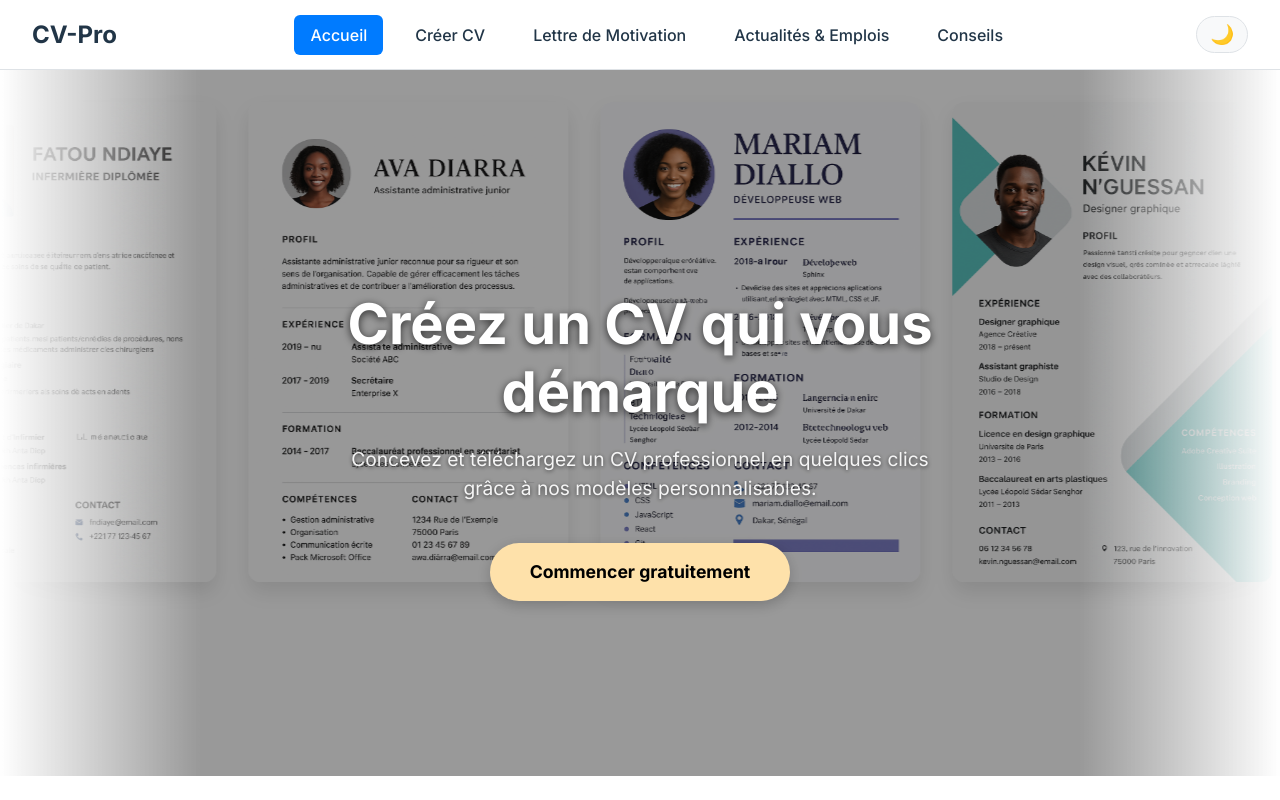
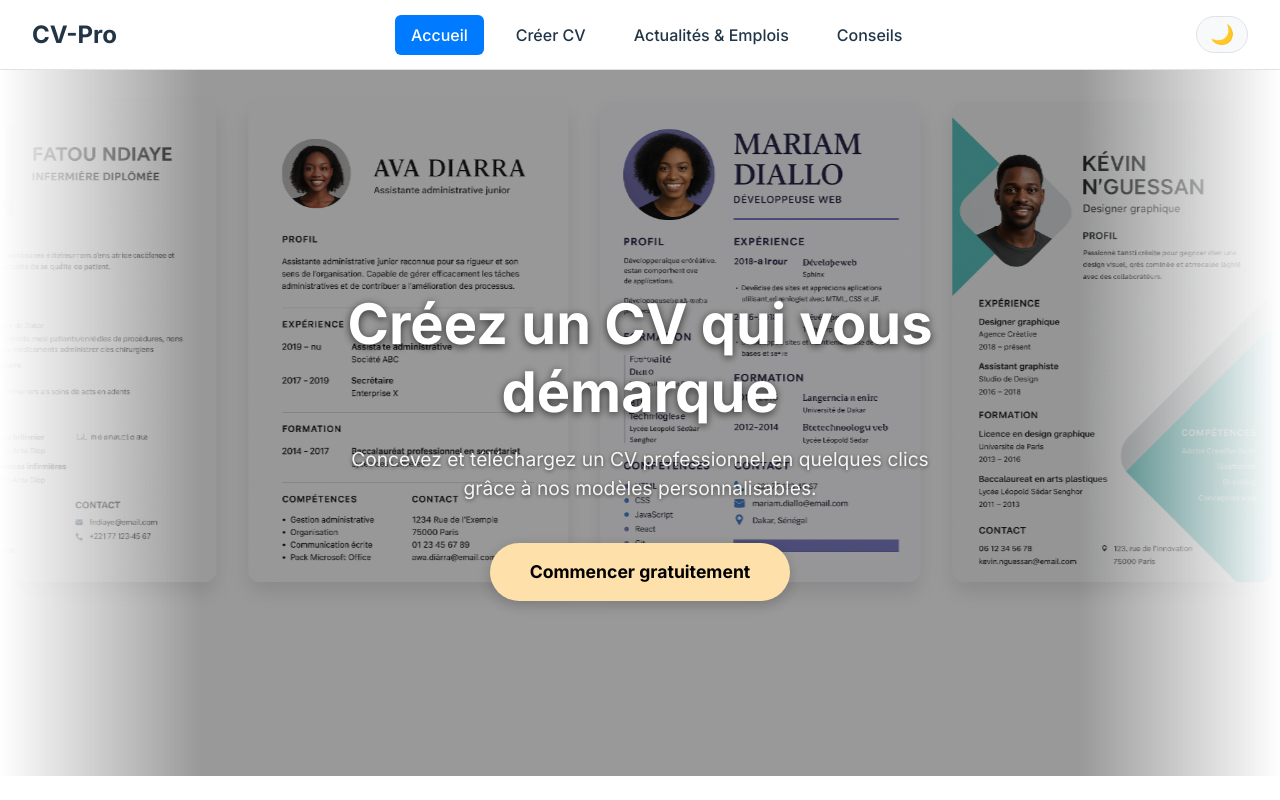
Before and after one commit to vpteste/cv-creator, a React (Vite) app: page /conseils in a window 1280 px wide. Shown: the top 800 px of the page. Built offline with nearby package versions, Linux system fonts and the light colour scheme; no server answers.

Commit message:
feat: Temporarily disable Cover Letter Generator

```diff
--- a/src/App.jsx
+++ b/src/App.jsx
@@ -19,7 +19,7 @@ function App() {
             <Routes>
               <Route path="/" element={<HomePage />} />
               <Route path="/creation-cv" element={<CVBuilderPage />} />
-              <Route path="/lettre-de-motivation" element={<CoverLetterBuilderPage />} />
+              {/* <Route path="/lettre-de-motivation" element={<CoverLetterBuilderPage />} /> */}
               <Route path="/actualites-emplois" element={<NewsAndJobsPage />} />
               <Route path="/conseils" element={<TipsPage />} /> {/* Add the new route */}
             </Routes>
--- a/src/components/Header.jsx
+++ b/src/components/Header.jsx
@@ -39,7 +39,7 @@ const Header = () => {
       <nav className={`main-nav ${isMenuOpen ? 'active' : ''}`} ref={navRef}>
         <NavLink to="/" end onClick={() => setIsMenuOpen(false)}>Accueil</NavLink>
         <NavLink to="/creation-cv" onClick={() => setIsMenuOpen(false)}>Créer CV</NavLink>
-        <NavLink to="/lettre-de-motivation" onClick={() => setIsMenuOpen(false)}>Lettre de Motivation</NavLink>
+        {/* <NavLink to="/lettre-de-motivation" onClick={() => setIsMenuOpen(false)}>Lettre de Motivation</NavLink> */}
         <NavLink to="/actualites-emplois" onClick={() => setIsMenuOpen(false)}>Actualités & Emplois</NavLink>
         <NavLink to="/conseils" onClick={() => setIsMenuOpen(false)}>Conseils</NavLink>
       </nav>
```
